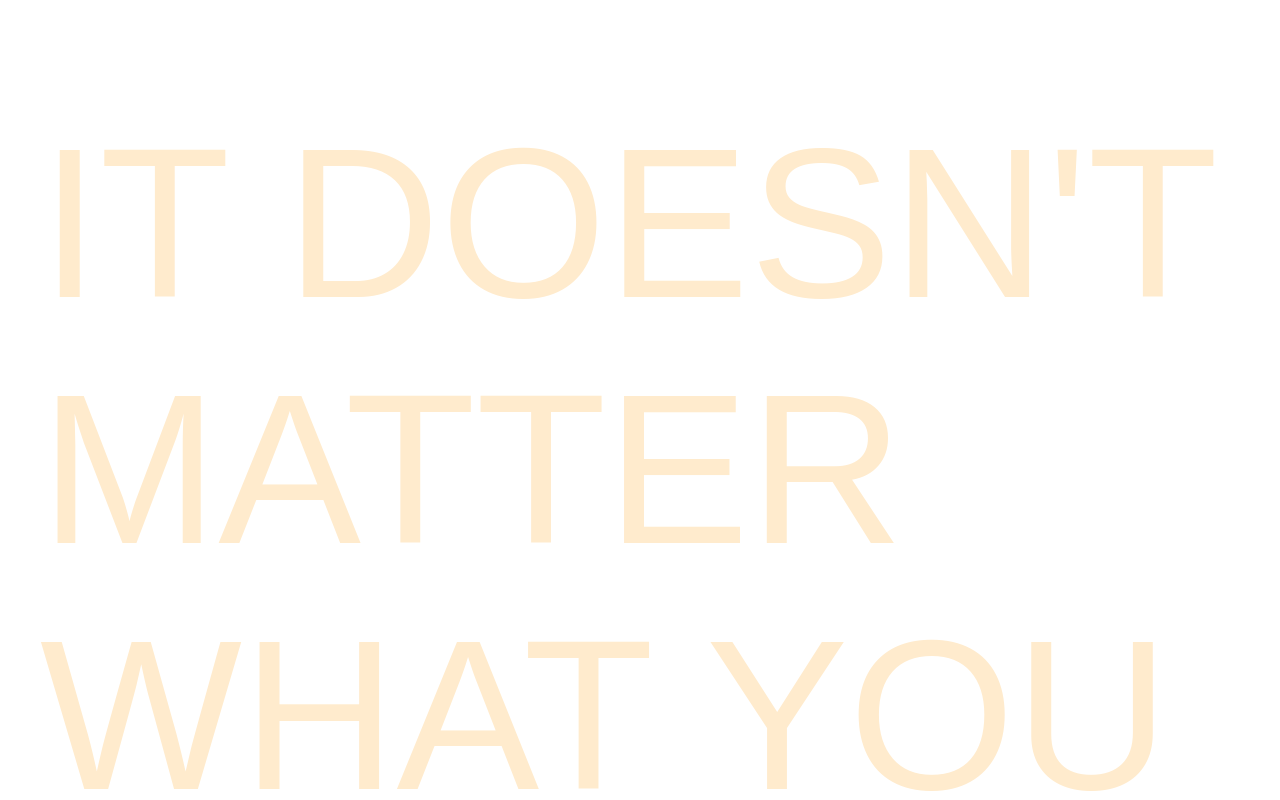
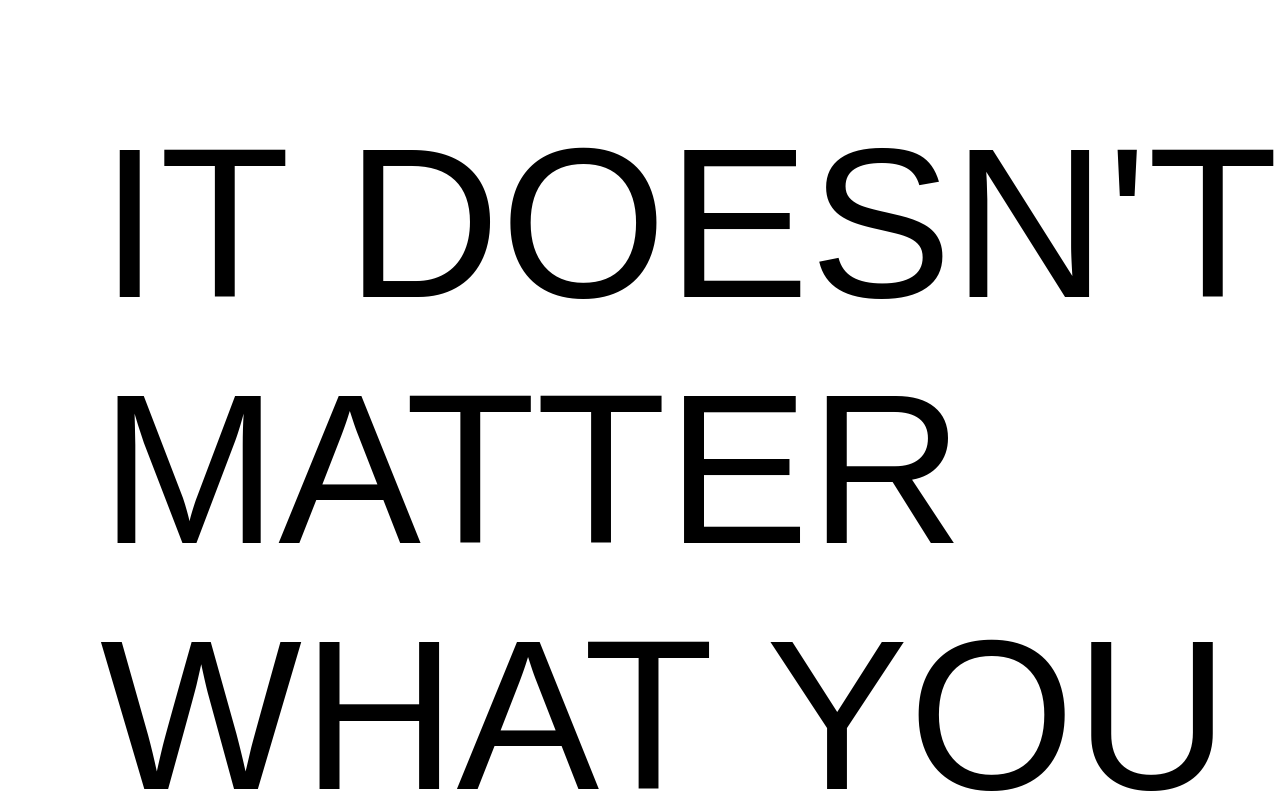
Before and after one commit to jessicapang/jessicapang.github.io, a plain HTML site: page 15_variations/level3c.html in a window 1280 px wide. Shown: the top 800 px of the page. Drawn offline with Linux system fonts and the light colour scheme.

Commit message:
trying to fix this shit

```diff
--- a/15_variations/level3c.html
+++ b/15_variations/level3c.html
@@ -9,8 +9,9 @@
 .number1{
 position: fixed;
 top: 100px;
-left: 40px;
+left: 100px;
 font-family: arial;
+
 
 
 }
@@ -26,9 +27,8 @@ font-family: helvetica;
     </style>
   </head>
   <body>
-
-    <div class="number1">
-        <big> <big><big><big><big><big><big><big><big> <big>  <big>  <big><big><span style="color:BlanchedAlmond">IT DOESN'T MATTER WHAT YOU THINK.</span></big></big></big></big></big></big></big></big></big></big></big></big>
+  <div class="number1">
+        <big> <big><big><big><big><big><big><big><big> <big>  <big>  <big><big><span style="color:Black">IT DOESN'T MATTER WHAT YOU THINK.</span></big></big></big></big></big></big></big></big></big></big></big></big>
     </div>
 <br>
 <br>
```
Also changed, not shown: 15_variations/level1c.html (+12 -0 lines).
